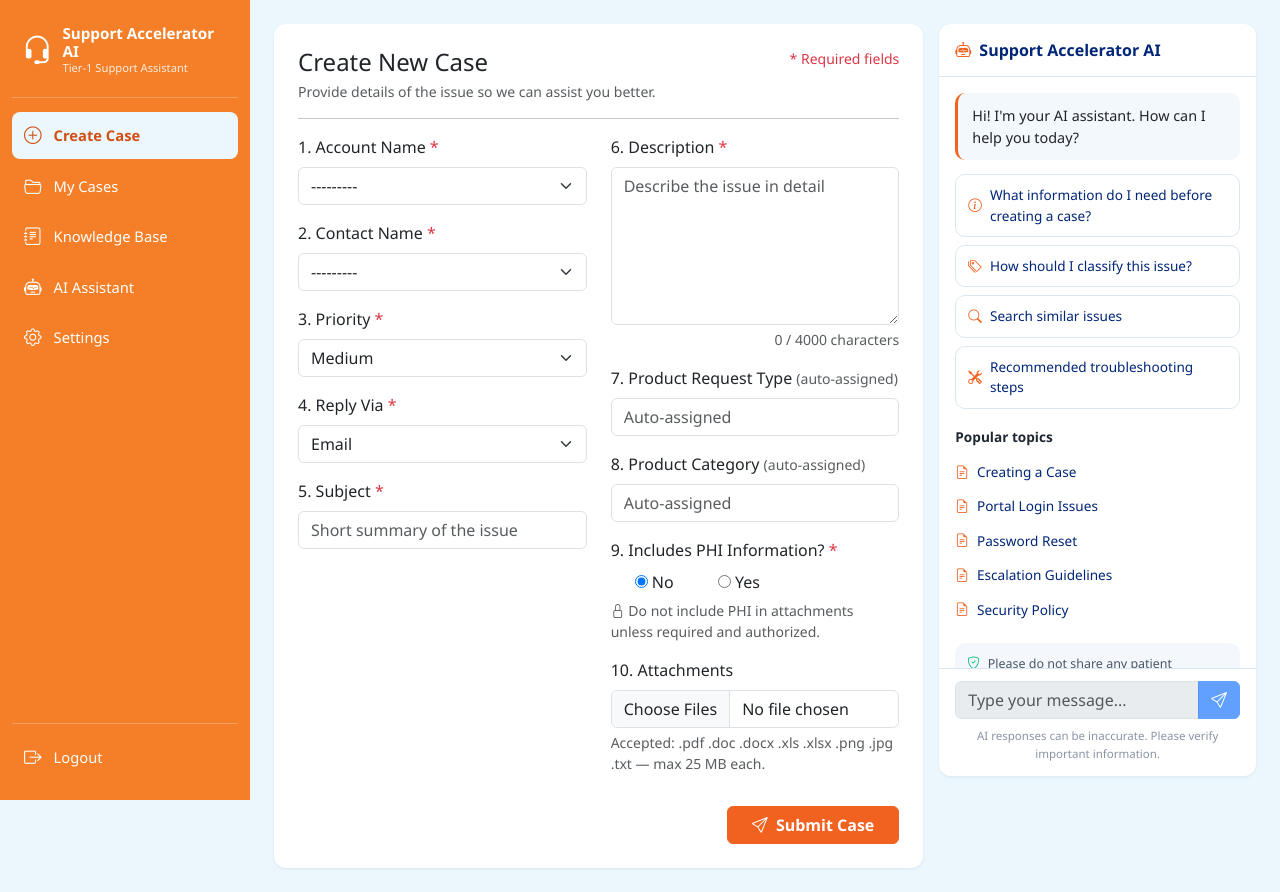
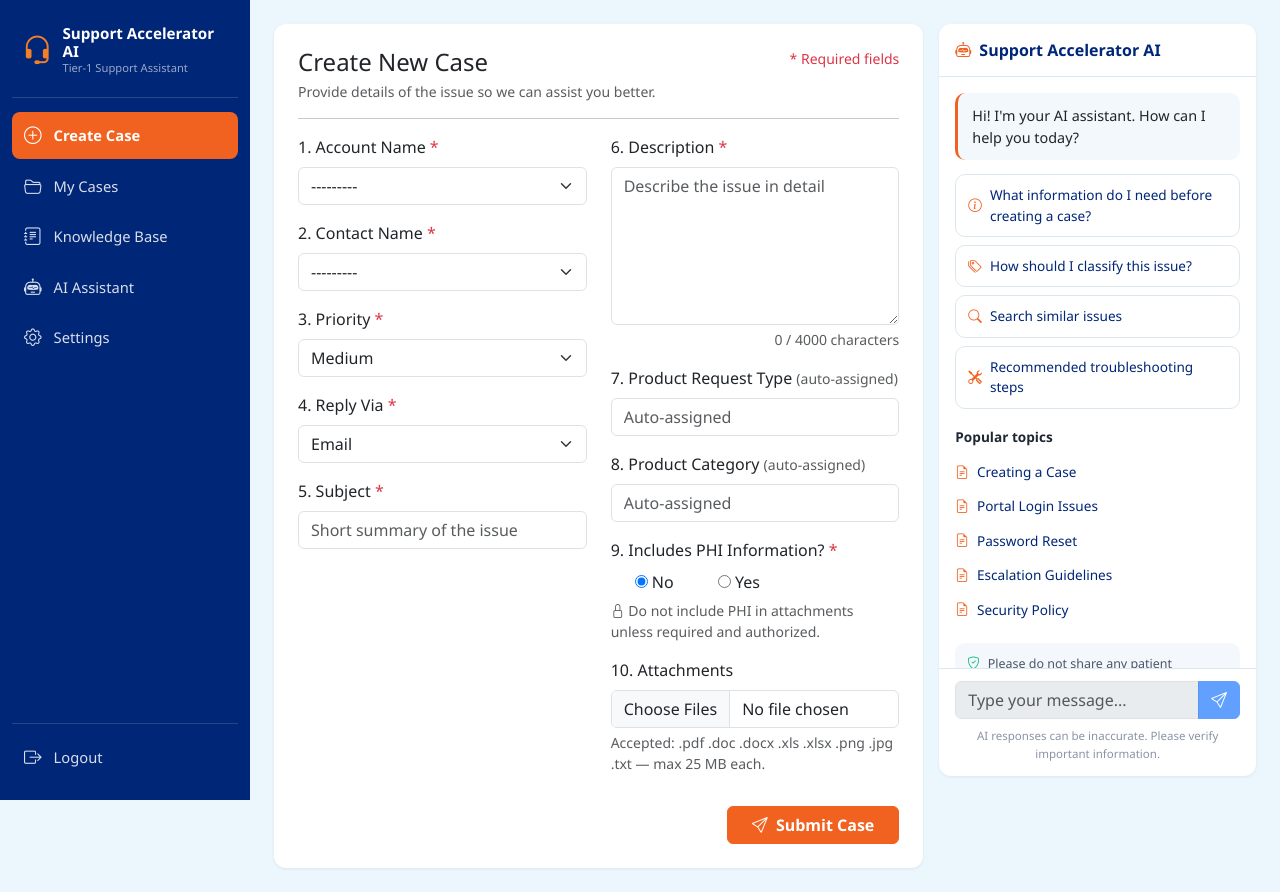
Before and after one commit to karthikg30/ai-support-accelerator, a Django app: page / in a window 1280 px wide. Run offline with Django 5.2, Linux system fonts and the light colour scheme; the visitor is signed in with stand-in values (Sample User, id 1).

Commit message:
background theme modification, login page changes

```diff
--- a/static/css/style.css
+++ b/static/css/style.css
@@ -14,11 +14,14 @@
     --apple: #D12F44;
     --lagoon: #00BC79;
 
+    /* Sidebar */
+    --sidebar-bg: #002677;
+    --sidebar-text: rgba(255, 255, 255, 0.85);
+
     /* Semantic roles */
     --primary: var(--optum-orange);
     --secondary: var(--optum-blue);
     --bg: var(--off-white);
-    --sidebar-bg: var(--optum-orange-light);
     --text: #1f2733;
     --text-muted: #6b7787;
     --border: #dce6ee;
@@ -76,13 +79,13 @@ a:hover {
     align-items: center;
     gap: 10px;
     padding: 8px 10px 20px;
-    border-bottom: 1px solid rgba(255, 255, 255, 0.25);
+    border-bottom: 1px solid rgba(255, 255, 255, 0.15);
     margin-bottom: 14px;
 }
 
 .brand-icon {
     font-size: 1.9rem;
-    color: #ffffff;
+    color: var(--optum-orange-light);
 }
 
 .brand-title {
@@ -94,7 +97,7 @@ a:hover {
 
 .brand-subtitle {
     font-size: 0.7rem;
-    color: rgba(255, 255, 255, 0.85);
+    color: rgba(255, 255, 255, 0.6);
 }
 
 .sidebar-menu {
@@ -111,7 +114,7 @@ a:hover {
     padding: 10px 12px;
     margin-bottom: 4px;
     border-radius: 8px;
-    color: #ffffff;
+    color: var(--sidebar-text);
     text-decoration: none;
     font-size: 0.92rem;
     transition: background 0.15s, color 0.15s;
@@ -122,18 +125,22 @@ a:hover {
 }
 
 .sidebar-link:hover {
-    background: rgba(255, 255, 255, 0.18);
+    background: rgba(255, 255, 255, 0.12);
     color: #ffffff;
 }
 
 .sidebar-link.active {
-    background: var(--off-white);
-    color: var(--optum-orange-dark);
+    background: var(--optum-orange);
+    color: #ffffff;
     font-weight: 600;
 }
 
+.sidebar-link.active i {
+    color: #ffffff;
+}
+
 .sidebar-footer {
-    border-top: 1px solid rgba(255, 255, 255, 0.25);
+    border-top: 1px solid rgba(255, 255, 255, 0.15);
     padding-top: 10px;
 }
 
@@ -143,7 +150,7 @@ a:hover {
     width: 100%;
     text-align: left;
     cursor: pointer;
-    color: #ffffff;
+    color: var(--sidebar-text);
 }
 
 /* ============================================================
@@ -171,13 +178,13 @@ a:hover {
 }
 
 .btn-outline-primary {
-    color: var(--optum-blue);
-    border-color: var(--optum-blue);
+    color: var(--optum-navy);
+    border-color: var(--optum-navy);
 }
 
 .btn-outline-primary:hover {
-    background-color: var(--optum-blue);
-    border-color: var(--optum-blue);
+    background-color: var(--optum-navy);
+    border-color: var(--optum-navy);
     color: #ffffff;
 }
 
```
